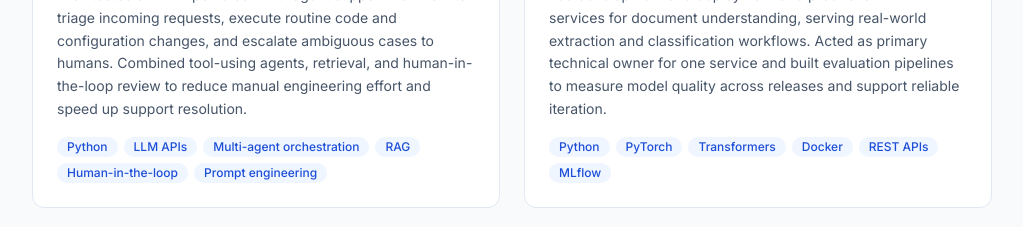
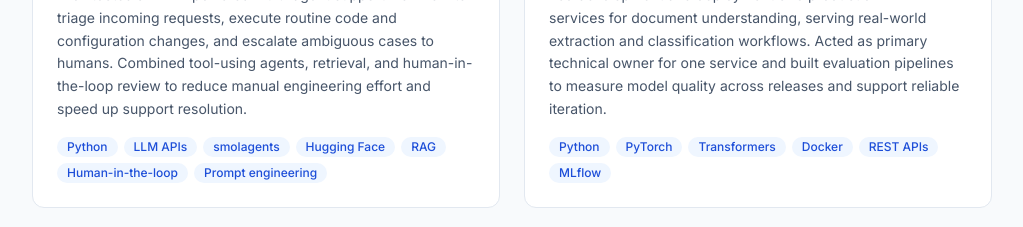
Before and after one commit to fatemerhmi/fatemerhmi.github.io, a Next.js app: page / in a window 1280 px wide. Shown: the part 1080-1307 px from the top of the page, without its empty margins (128-1151 px from the left). Built offline with nearby package versions, Linux system fonts and the light colour scheme.

Commit message:
Specify agent framework in project stack

```diff
--- a/components/FeaturedProjects.tsx
+++ b/components/FeaturedProjects.tsx
@@ -5,7 +5,7 @@ const projects = [
     org: "Pythonic AI",
     description:
       "Architected an LLM-powered multi-agent support workflow to triage incoming requests, execute routine code and configuration changes, and escalate ambiguous cases to humans. Combined tool-using agents, retrieval, and human-in-the-loop review to reduce manual engineering effort and speed up support resolution.",
-    stack: ["Python", "LLM APIs", "Multi-agent orchestration", "RAG", "Human-in-the-loop", "Prompt engineering"],
+    stack: ["Python", "LLM APIs", "smolagents", "Hugging Face", "RAG", "Human-in-the-loop", "Prompt engineering"],
     links: [],
   },
   {
```
